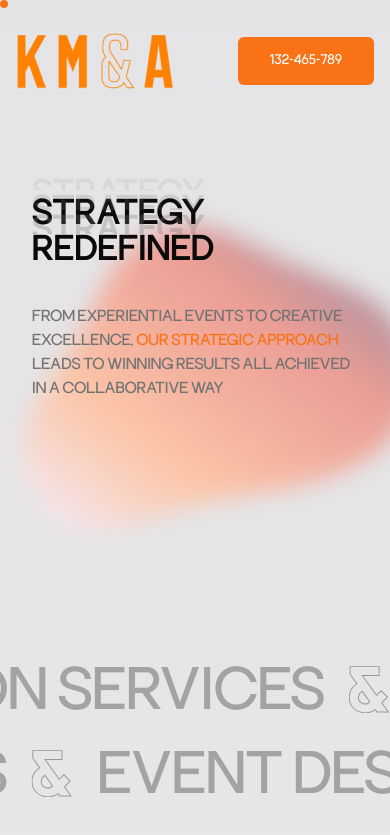
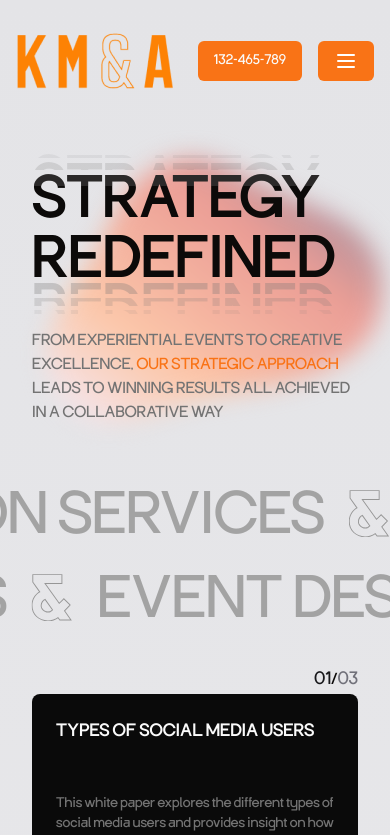
Before and after one commit to craftid/kma, a Next.js app: page / in a window 390 px wide. Shown: the top 835 px of the page. Built offline with nearby package versions, Linux system fonts and the light colour scheme.

Commit message:
chore: Update npm dependencies for @radix-ui/react-dialog and @radix-ui/react-dropdown-menu

```diff
--- a/package.json
+++ b/package.json
@@ -10,6 +10,7 @@
   },
   "dependencies": {
     "@motionone/utils": "^10.17.0",
+    "@radix-ui/react-dialog": "^1.0.5",
     "@radix-ui/react-dropdown-menu": "^2.0.6",
     "@radix-ui/react-navigation-menu": "^1.1.4",
     "@radix-ui/react-slot": "^1.0.2",
--- a/src/app/(landing)/_components/hero.tsx
+++ b/src/app/(landing)/_components/hero.tsx
@@ -77,12 +77,12 @@ export default function Hero() {
           </filter>
         </motion.svg>
       </div>
-      <div className="container relative z-10 flex max-w-screen-xl flex-col items-center justify-center py-14 lg:py-28">
+      <div className="container relative z-10 flex max-w-screen-xl flex-col items-center justify-center py-8 md:py-28">
         <div className="flex items-center justify-center">
           <div className="flex flex-col">
             <div className="flex">
               <DecorativeText text="Strategy" direction="top" />
-              <div className="hidden flex-grow-0 basis-72  items-end md:flex">
+              <div className="hidden flex-grow-0 items-end  md:flex md:basis-72">
                 <Button
                   className={cn(
                     "relative z-10 -mb-4 flex h-20 w-20 flex-col rounded-full border  border-orange-500 text-sm uppercase hover:border-orange-600 md:h-36 md:w-36 xl:-mb-4"
@@ -97,7 +97,7 @@ export default function Hero() {
             </div>
             <div className="flex flex-col md:flex-row-reverse">
               <DecorativeText text="Redefined" direction="bottom" />
-              <div className="flex-grow-0 basis-72">
+              <div className="flex-grow-0 md:basis-72">
                 <p className="mt-4 font-medium uppercase text-neutral-500 lg:text-xl">
                   From experiential events to creative excellence,{" "}
                   <span className="text-orange-500">
@@ -124,35 +124,41 @@ const DecorativeText = ({
   return (
     <div
       className={cn(
-        "relative inline-flex items-center text-4xl font-bold uppercase leading-none lg:text-9xl  xl:text-[164px]",
-        direction === "top" ? "pt-5 lg:pt-14" : "pb-5 lg:pb-14"
+        "relative inline-flex items-center text-6xl font-bold uppercase leading-none md:text-8xl lg:text-9xl xl:text-[164px]",
+        direction === "top" ? "pt-5 md:pt-14" : "pb-5 md:pb-14"
       )}
     >
       <div
         className={cn(
-          "absolute left-0 inline-flex h-3 overflow-hidden text-neutral-500/10",
-          direction === "top" ? "top-0 align-text-top" : "bottom-0 items-end"
+          "absolute left-0 flex h-1 overflow-hidden text-neutral-500/10 md:h-3",
+          direction === "top"
+            ? "top-0 items-start align-text-top"
+            : "bottom-0 items-end"
         )}
       >
         <span className="-mb-12 ">{text}</span>
       </div>
       <div
         className={cn(
-          "absolute left-0 inline-flex h-4 overflow-hidden text-neutral-500/20",
-          direction === "top" ? "top-4 align-text-top" : "bottom-4 items-end"
+          "absolute left-0 flex h-2 overflow-hidden text-neutral-500/20 md:h-4",
+          direction === "top"
+            ? "top-2 items-start align-text-top md:top-4"
+            : "bottom-2 items-end md:bottom-4"
         )}
       >
         <span className="-mb-12 ">{text}</span>
       </div>
       <div
         className={cn(
-          "absolute left-0 inline-flex h-5 overflow-hidden text-neutral-500/30",
-          direction === "top" ? "top-9 align-text-top" : "bottom-9 items-end"
+          "absolute left-0 flex h-3 overflow-hidden text-neutral-500/30 md:h-5",
+          direction === "top"
+            ? "top-5 items-start align-text-top md:top-9"
+            : "bottom-5 items-end md:bottom-9"
         )}
       >
         <span className="-mb-12 ">{text}</span>
       </div>
-      <p className="lg:-mb-10">{text}</p>
+      <p className="md:-mb-8 lg:-mb-10">{text}</p>
     </div>
   )
 }
--- a/src/components/animated-cursor-provider.tsx
+++ b/src/components/animated-cursor-provider.tsx
@@ -130,7 +130,7 @@ const Cursor = ({ children }: AnimatedCursorProviderProps) => {
             variants={variants}
             animate={cursorVariant}
             className={cn(
-              "pointer-events-none fixed z-[9999] flex h-2 w-2",
+              "pointer-events-none fixed z-[9999] hidden h-2 w-2 md:flex",
               "border-0 border-orange-500 bg-orange-500",
               "text-center text-xs font-bold leading-5 text-white",
               "origin-center transform-gpu items-stretch justify-center rounded-full "
--- a/src/components/header.tsx
+++ b/src/components/header.tsx
@@ -3,6 +3,7 @@
 import { forwardRef, HTMLAttributes, useRef } from "react"
 import Image from "next/image"
 import Link from "next/link"
+import { HamIcon, Menu } from "lucide-react"
 
 import { cn } from "@/lib/utils"
 import useEvent from "@/hooks/useEvent"
@@ -15,14 +16,26 @@ import {
   NavigationMenuList,
   navigationMenuTriggerStyle,
 } from "@/components/ui/navigation-menu"
+import {
+  Sheet,
+  SheetClose,
+  SheetContent,
+  SheetDescription,
+  SheetFooter,
+  SheetHeader,
+  SheetTitle,
+  SheetTrigger,
+} from "@/components/ui/sheet"
 import { useCursor } from "@/components/animated-cursor-provider"
 
+import ScrollTo from "./ui/scrollTo"
+
 const navItems = [
-  { label: "Services", href: "/services" },
-  { label: "Work", href: "/work" },
-  { label: "Blog", href: "/blog" },
-  { label: "Careers", href: "/careers" },
-  { label: "Contact", href: "/contact" },
+  { label: "Services", href: "#", scrollTo: "services" },
+  { label: "Clients", href: "#", scrollTo: "clients" },
+  { label: "Portfolio", href: "#", scrollTo: "portfolio" },
+  { label: "Mission", href: "#", scrollTo: "mission" },
+  { label: "Awards", href: "#", scrollTo: "awards" },
 ]
 
 const Header = forwardRef<HTMLDivElement, HTMLAttributes<HTMLDivElement>>(
@@ -47,7 +60,7 @@ const Header = forwardRef<HTMLDivElement, HTMLAttributes<HTMLDivElement>>(
         ref={ref}
         className="mx-auto flex w-full items-center justify-between px-4 py-8"
       >
-        <Link href="/" ref={logoRef}>
+        <Link href="#" ref={logoRef}>
           <Image
             src="/assets/logo.png"
             alt="KM&A logo"
@@ -55,8 +68,9 @@ const Header = forwardRef<HTMLDivElement, HTMLAttributes<HTMLDivElement>>(
             height={58}
           />
         </Link>
+
         <NavigationMenu
-          className="hidden md:block
+          className="hidden lg:block
         "
         >
           <NavigationMenuList
@@ -64,16 +78,20 @@ const Header = forwardRef<HTMLDivElement, HTMLAttributes<HTMLDivElement>>(
               "first:*pl-0 last:*pr-0 divide-x divide-slate-300 *:px-4"
             )}
           >
-            {navItems.map(({ label, href }) => (
+            {navItems.map(({ label, href, scrollTo }) => (
               <NavigationMenuItem key={href}>
                 <Link href={href} legacyBehavior passHref>
-                  <NavigationMenuLink
+                  <NavigationMenuLink asChild>
+                    <ScrollTo
+                      elementId={scrollTo}
+                      variant="ghost"
                       className={cn(
                         navigationMenuTriggerStyle(),
                         "font-bold uppercase text-neutral-500"
                       )}
                     >
                       {label}
+                    </ScrollTo>
                   </NavigationMenuLink>
                 </Link>
               </NavigationMenuItem>
@@ -81,14 +99,51 @@ const Header = forwardRef<HTMLDivElement, HTMLAttributes<HTMLDivElement>>(
             {children}
           </NavigationMenuList>
         </NavigationMenu>
-        <div className="flex flex-col gap-4 md:flex-row md:justify-between">
+        <div className="flex justify-between gap-4">
           <Button
             asChild
             variant="default"
-            className={cn("bg-orange-500 px-8 py-6")}
+            className={cn("bg-orange-500", "lg:px-8")}
           >
             <Link href="#">132-465-789</Link>
           </Button>
+          <Sheet>
+            <SheetTrigger className="block lg:hidden" asChild>
+              <Button variant="default" className={cn("bg-orange-500")}>
+                <Menu className="text-white" size={24} />
+              </Button>
+            </SheetTrigger>
+            <SheetContent>
+              <div className="flex w-full flex-col gap-6">
+                <Link href="#" ref={logoRef}>
+                  <Image
+                    src="/assets/logo.png"
+                    alt="KM&A logo"
+                    width={158}
+                    height={58}
+                    className="w-40"
+                  />
+                </Link>
+                <ul className={cn("first:*pt-0 last:*pb-0 grid *:py-2")}>
+                  {navItems.map(({ label, href, scrollTo }) => (
+                    <li key={href}>
+                      <ScrollTo
+                        elementId={scrollTo}
+                        variant="link"
+                        className={cn(
+                          navigationMenuTriggerStyle(),
+                          "font-bold uppercase text-neutral-500"
+                        )}
+                      >
+                        {label}
+                      </ScrollTo>
+                    </li>
+                  ))}
+                  {children}
+                </ul>
+              </div>
+            </SheetContent>
+          </Sheet>
         </div>
       </header>
     )
--- /dev/null
+++ b/src/components/ui/scrollTo.tsx
@@ -0,0 +1,32 @@
+import React from "react"
+
+import { Button, type ButtonProps } from "./button"
+
+interface ScrollToProps extends ButtonProps {
+  elementId: string
+}
+
+const ScrollTo: React.FC<ScrollToProps> = ({
+  elementId,
+  children,
+  className,
+  ...props
+}) => {
+  const handleScrollTo = () => {
+    const element = document.getElementById(elementId)
+    if (element) {
+      element.scrollIntoView({ behavior: "smooth" })
+      return
+    } else {
+      console.error(`Element with id ${elementId} not found`)
+    }
+  }
+
+  return (
+    <Button {...props} onClick={handleScrollTo} className={className}>
+      {children}
+    </Button>
+  )
+}
+
+export default ScrollTo
--- /dev/null
+++ b/src/components/ui/sheet.tsx
@@ -0,0 +1,140 @@
+"use client"
+
+import * as React from "react"
+import * as SheetPrimitive from "@radix-ui/react-dialog"
+import { cva, type VariantProps } from "class-variance-authority"
+import { X } from "lucide-react"
+
+import { cn } from "@/lib/utils"
+
+const Sheet = SheetPrimitive.Root
+
+const SheetTrigger = SheetPrimitive.Trigger
+
+const SheetClose = SheetPrimitive.Close
+
+const SheetPortal = SheetPrimitive.Portal
+
+const SheetOverlay = React.forwardRef<
+  React.ElementRef<typeof SheetPrimitive.Overlay>,
+  React.ComponentPropsWithoutRef<typeof SheetPrimitive.Overlay>
+>(({ className, ...props }, ref) => (
+  <SheetPrimitive.Overlay
+    className={cn(
+      "fixed inset-0 z-50 bg-black/80  data-[state=open]:animate-in data-[state=closed]:animate-out data-[state=closed]:fade-out-0 data-[state=open]:fade-in-0",
+      className
+    )}
+    {...props}
+    ref={ref}
+  />
+))
+SheetOverlay.displayName = SheetPrimitive.Overlay.displayName
+
+const sheetVariants = cva(
+  "fixed z-50 gap-4 bg-background p-6 shadow-lg transition ease-in-out data-[state=open]:animate-in data-[state=closed]:animate-out data-[state=closed]:duration-300 data-[state=open]:duration-500",
+  {
+    variants: {
+      side: {
+        top: "inset-x-0 top-0 border-b data-[state=closed]:slide-out-to-top data-[state=open]:slide-in-from-top",
+        bottom:
+          "inset-x-0 bottom-0 border-t data-[state=closed]:slide-out-to-bottom data-[state=open]:slide-in-from-bottom",
+        left: "inset-y-0 left-0 h-full w-3/4 border-r data-[state=closed]:slide-out-to-left data-[state=open]:slide-in-from-left sm:max-w-sm",
+        right:
+          "inset-y-0 right-0 h-full w-3/4  border-l data-[state=closed]:slide-out-to-right data-[state=open]:slide-in-from-right sm:max-w-sm",
+      },
+    },
+    defaultVariants: {
+      side: "right",
+    },
+  }
+)
+
+interface SheetContentProps
+  extends React.ComponentPropsWithoutRef<typeof SheetPrimitive.Content>,
+    VariantProps<typeof sheetVariants> {}
+
+const SheetContent = React.forwardRef<
+  React.ElementRef<typeof SheetPrimitive.Content>,
+  SheetContentProps
+>(({ side = "right", className, children, ...props }, ref) => (
+  <SheetPortal>
+    <SheetOverlay />
+    <SheetPrimitive.Content
+      ref={ref}
+      className={cn(sheetVariants({ side }), className)}
+      {...props}
+    >
+      {children}
+      <SheetPrimitive.Close className="absolute right-4 top-4 rounded-sm opacity-70 ring-offset-background transition-opacity hover:opacity-100 focus:outline-none focus:ring-2 focus:ring-ring focus:ring-offset-2 disabled:pointer-events-none data-[state=open]:bg-secondary">
+        <X className="h-4 w-4" />
+        <span className="sr-only">Close</span>
+      </SheetPrimitive.Close>
+    </SheetPrimitive.Content>
+  </SheetPortal>
+))
+SheetContent.displayName = SheetPrimitive.Content.displayName
+
+const SheetHeader = ({
+  className,
+  ...props
+}: React.HTMLAttributes<HTMLDivElement>) => (
+  <div
+    className={cn(
+      "flex flex-col space-y-2 text-center sm:text-left",
+      className
+    )}
+    {...props}
+  />
+)
+SheetHeader.displayName = "SheetHeader"
+
+const SheetFooter = ({
+  className,
+  ...props
+}: React.HTMLAttributes<HTMLDivElement>) => (
+  <div
+    className={cn(
+      "flex flex-col-reverse sm:flex-row sm:justify-end sm:space-x-2",
+      className
+    )}
+    {...props}
+  />
+)
+SheetFooter.displayName = "SheetFooter"
+
+const SheetTitle = React.forwardRef<
+  React.ElementRef<typeof SheetPrimitive.Title>,
+  React.ComponentPropsWithoutRef<typeof SheetPrimitive.Title>
+>(({ className, ...props }, ref) => (
+  <SheetPrimitive.Title
+    ref={ref}
+    className={cn("text-lg font-semibold text-foreground", className)}
+    {...props}
+  />
+))
+SheetTitle.displayName = SheetPrimitive.Title.displayName
+
+const SheetDescription = React.forwardRef<
+  React.ElementRef<typeof SheetPrimitive.Description>,
+  React.ComponentPropsWithoutRef<typeof SheetPrimitive.Description>
+>(({ className, ...props }, ref) => (
+  <SheetPrimitive.Description
+    ref={ref}
+    className={cn("text-sm text-muted-foreground", className)}
+    {...props}
+  />
+))
+SheetDescription.displayName = SheetPrimitive.Description.displayName
+
+export {
+  Sheet,
+  SheetPortal,
+  SheetOverlay,
+  SheetTrigger,
+  SheetClose,
+  SheetContent,
+  SheetHeader,
+  SheetFooter,
+  SheetTitle,
+  SheetDescription,
+}
```
Also changed, not shown: src/app/(landing)/page.tsx (+9 -5 lines), 1 other file (tests, documents, lock files or other folders). Lines whose indentation alone changed are shown as unchanged.
